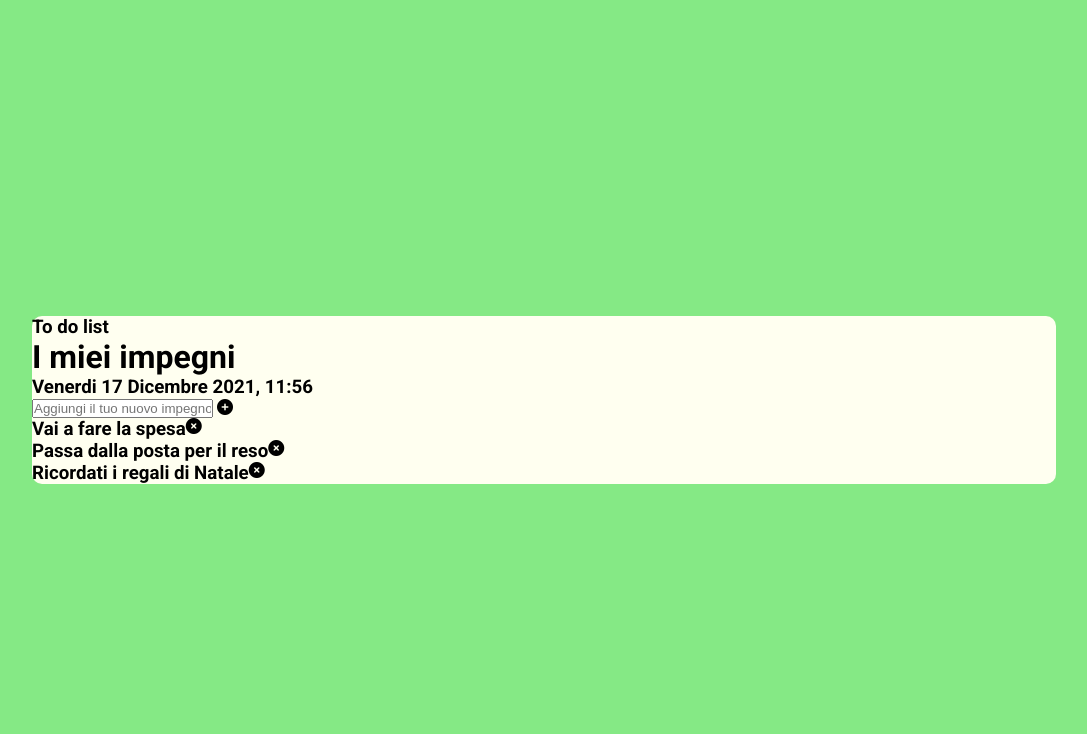
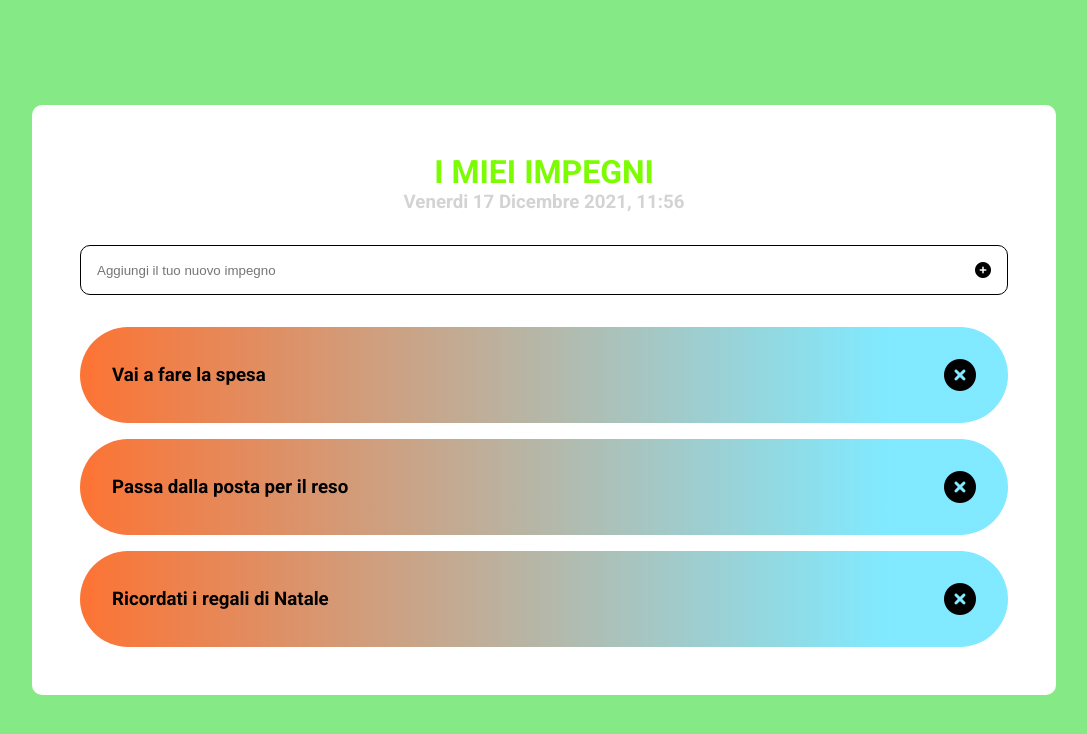
Before and after one commit to Guz117/vue-todolist, a plain HTML site: page index.html in a window 1280 px wide. Shown: the whole page, without its empty margins (96-1183 px from the left). Drawn offline with nearby package versions, Linux system fonts and the light colour scheme.

Commit message:
tolgo impegno

```diff
--- a/css/style.css
+++ b/css/style.css
@@ -19,10 +19,64 @@ html {
 
 .contain {
     width: 80%;
-    background-color: ivory;
+    background-color: white;
     border-radius: 10px;
+    padding: 3em;
 }
 
 .impegno {
     display: flex;
 }
+
+
+header {
+    display: flex;
+    align-items: center;
+    flex-direction: column;
+}
+
+h1 {
+    color: lawngreen;
+}
+
+#data {
+    color: lightgray;
+}
+
+.add-impegni {
+    border: 1px solid black;
+    border-radius: 10px;
+    display: flex;
+    justify-content: space-between;
+    align-items: center;
+    padding: 1em;
+    margin: 2em 0;
+}
+
+.add-impegni:focus-within {
+    border-color: lawngreen;
+}
+
+#aggiungi {
+    width: 80%;
+}
+
+.add-impegni input {
+    border-style: none;
+    outline: none;
+}
+
+li {
+    margin-top: 1em;
+    background: rgb(252,80,1);
+    background: linear-gradient(90deg, rgba(252,80,1,0.8018557764902836) 0%, rgba(0,212,255,0.49933476808692223) 87%);
+    padding: 2em;
+    display: flex;
+    justify-content: space-between;
+    align-items: center;
+    border-radius: 50px;
+}
+
+.fa-times-circle {
+    font-size: 2em;
+}
--- a/index.html
+++ b/index.html
@@ -16,20 +16,19 @@
     <div id="app" class="container">
         <div class="contain">
             <header>
-                <h3>To do list</h3>
-                <h1>I miei impegni</h1>
-                <h3>Venerdi 17 Dicembre 2021, 11:56</h3>
+                <h1>I MIEI IMPEGNI</h1>
+                <h3 id="data">Venerdi 17 Dicembre 2021, 11:56</h3>
             </header>
             <main>
                 <div class="add-impegni">
-                    <input v-model="nuovoImpegno" type="text" placeholder="Aggiungi il tuo nuovo impegno">
+                    <input @keyup.enter="aggiungiImpegno" v-model="nuovoImpegno" type="text" id="aggiungi" placeholder="Aggiungi il tuo nuovo impegno">
                     <i @click="aggiungiImpegno" class="fas fa-plus-circle"></i>
                 </div>
                 <div class="impegni">
                     <ul>
                         <li v-for="impegno in impegni" class="impegno">
                             <h3>{{ impegno.text }}</h3>
-                            <i class="fas fa-times-circle"></i>
+                            <i @click="cancellaImpegno(index)" class="fas fa-times-circle"></i>
                         </li>
                     </ul>
 
--- a/js/script.js
+++ b/js/script.js
@@ -35,10 +35,16 @@ var app = new Vue({
     },
     methods: {
         aggiungiImpegno: function () {
-            let impegno = {
-                text: this.nuovoImpegno
+            if (this.nuovoImpegno.legth != 0) {
+                let impegno = {
+                    text: this.nuovoImpegno
+                }
+                this.impegni.unshift(impegno);
+                this.nuovoImpegno = ''
             }
-            this.impegni.push(impegno)
+        },
+        cancellaImpegno: function (index) {
+            this.impegni.splice(index, 1)
         }
     }
 
```
